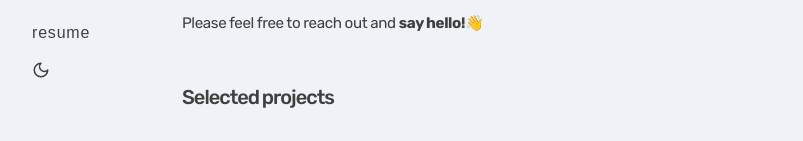
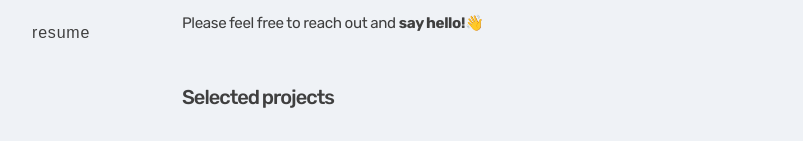
Before and after one commit to Yezo/portfolio-v2, a Next.js app: page / in a window 1280 px wide. Shown: the part 315-456 px from the top of the page, without its empty margins (160-963 px from the left). Built offline with nearby package versions, Linux system fonts and the light colour scheme; a web font is replaced by a local one.

Commit message:
fix visibility of theme toggle on mobile devices

```diff
--- a/src/components/Navbar/Navbar.tsx
+++ b/src/components/Navbar/Navbar.tsx
@@ -48,7 +48,7 @@ export default function Navbar() {
                   resume
                 </Link>
               </li>
-              <li>
+              <li className="hidden md:block">
                 <ThemeToggle />
               </li>
             </ul>
```
